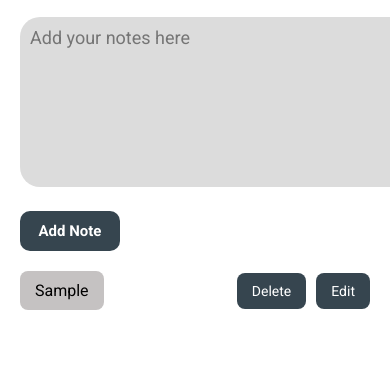
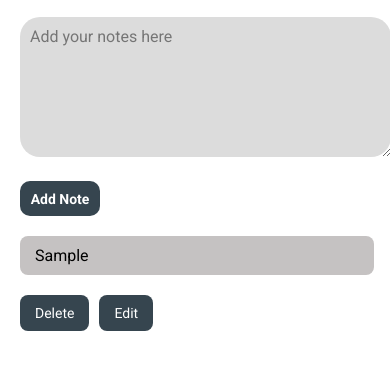
Before and after one commit to aqdasghani/notesapp, a plain HTML site: page index.html in a window 390 px wide. Both pictures are taken after typing "Sample" into the empty fields and a click on the button "Add Note". Shown: the part 61-430 px from the top of the page. Drawn offline with Linux system fonts and the light colour scheme.

Commit message:
Responsiveness

```diff
--- a/style.css
+++ b/style.css
@@ -48,6 +48,7 @@ h1 {
     justify-content: space-between;
     align-items: center;
     margin : 20px;
+    gap: 10px;
 
 }
 
@@ -55,7 +56,7 @@ h1 {
     background-color: rgb(197, 194, 194);
     padding: 10px 15px;
     border-radius: 8px;
-    max-width: 83vw;
+    min-width: 83vw;
     word-wrap: break-word;
     word-break: break-word;
     overflow-wrap: break-word;
@@ -78,3 +79,36 @@ h1 {
     border-radius: 8px;
     cursor: pointer;
 }
+
+
+/* Mobile Styles */
+@media (max-width: 600px) {
+    #input {
+      min-width: 90vw;
+      max-width: 90vw;
+      min-height: 120px;
+      font-size: 16px;
+    }
+
+    .parentDiv {
+      flex-direction: column;
+      align-items: flex-start;
+    }
+
+    .newDiv {
+      max-width: 100%;
+      word-wrap: break-word;
+      white-space: normal;
+    }
+
+    .buttonsDiv {
+      justify-content: flex-start;
+      margin-top: 10px;
+    }
+
+    #addbutton {
+      width: 80px;
+      height: 35px;
+      font-size: 14px;
+    }
+  }
```
Also changed, not shown: index.html (+3 -1 lines).
